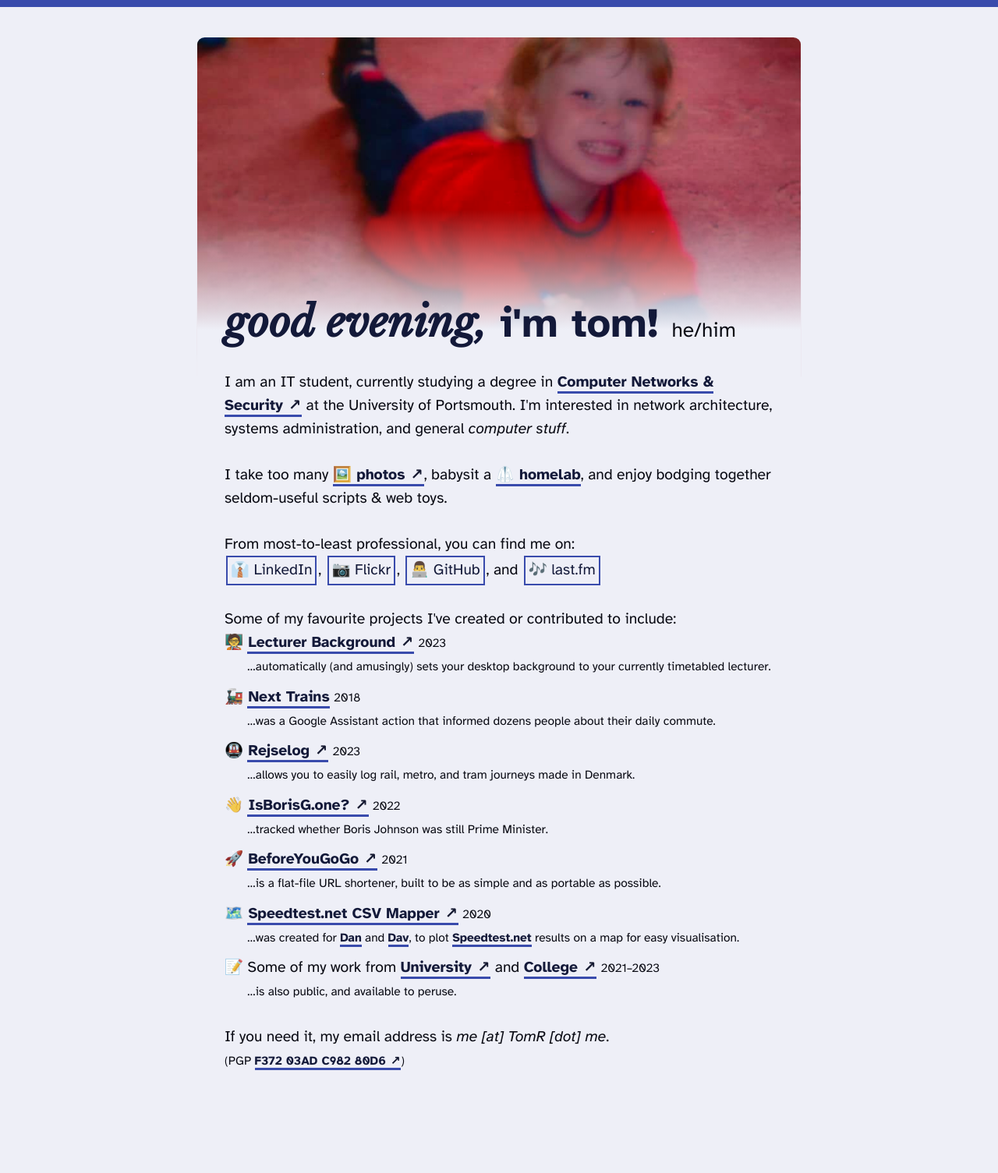
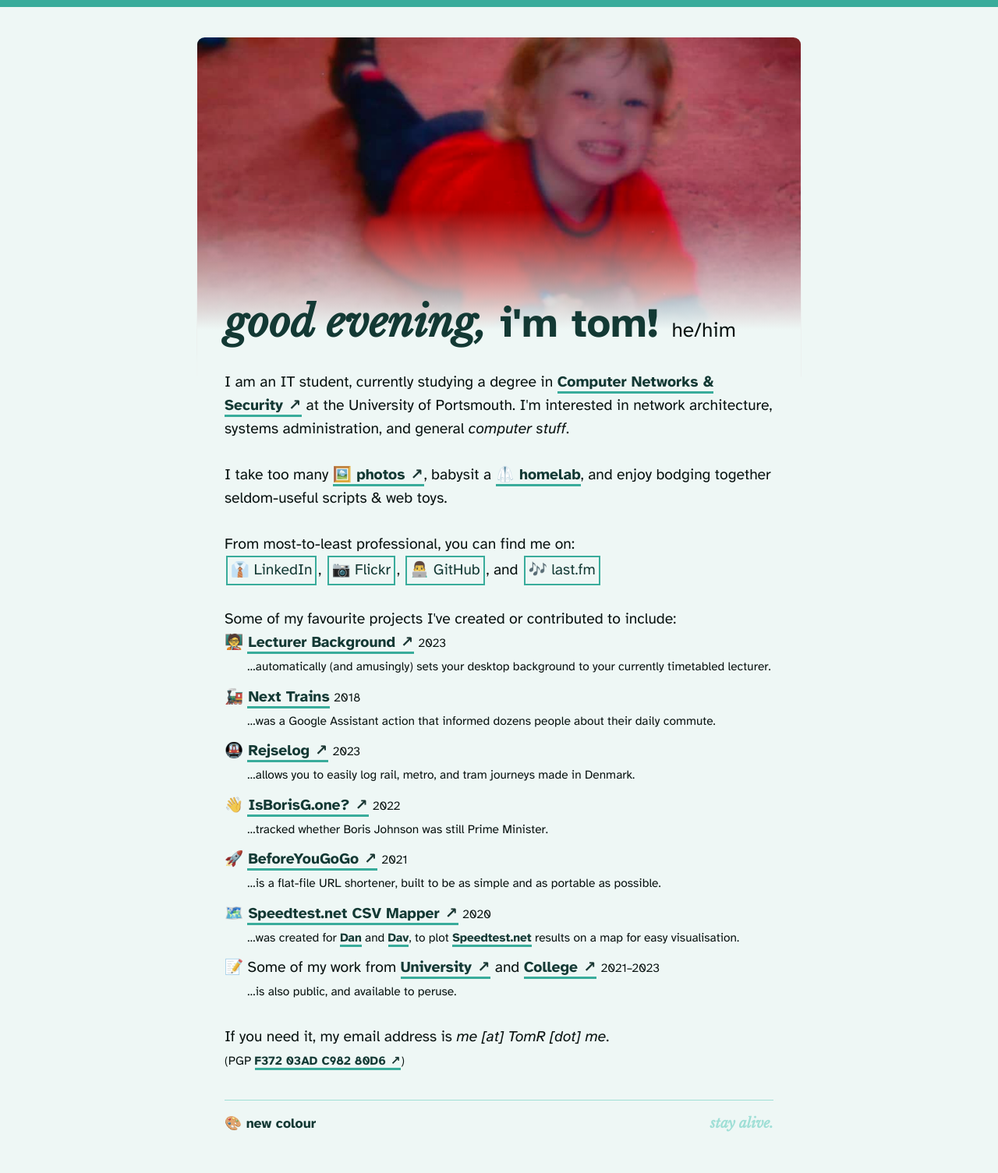
Before and after one commit to t5r7/thomasr.me, a Jekyll site: the page built from index.html, in a window 1280 px wide. Shown: the whole page at 78% size. Built offline with Jekyll 4.4.1, drawn with Linux system fonts in a browser that asks for light colours; before the commit the page ends 1405 px from its top, so only the background shows below that.

Commit message:
footer, 404 page, more stuff from old ver

```diff
--- a/_includes/footer.html
+++ b/_includes/footer.html
@@ -1,3 +1,12 @@
+<footer>
+	<p>
+		<a href="javascript:randomAccent()" id="new-colour"><span class="emoji-icon" aria-hidden="true">🎨</span> New Colour</a>
+	</p>
+
+	<p>
+		<a href="https://www.youtube.com/watch?v=657TZDHZqj4" id="stay-alive" aria-hidden="true">Stay Alive.</a>
+	</p>
+</footer>
 
 <script src="{{ site.baseurl }}static/js/accent.js"></script>
 
--- a/index.html
+++ b/index.html
@@ -101,7 +101,7 @@ permalink: /
     <h2 class="sr-only">Contact</h2>
 
     <p>
-        If you need it, my email address is <em id="js-email-text">me [at] TomR [dot] me</em>.
+        If you need it, my email address is <em id="js-email">me [at] TomR [dot] me</em>.
         <span class="smol" style="display: block;">(PGP <a href="https://keys.openpgp.org/vks/v1/by-fingerprint/AAE3375755B3B3F9BDDA32FCF37203ADC98280D6" target="_blank" rel="nofollow noreferrer">F372 03AD C982 80D6{{externalLink}}</a>)</span>
     </p>
 </section>
--- a/static/css/_combined.scss
+++ b/static/css/_combined.scss
@@ -43,3 +43,4 @@ $width: var(--width, 40em);
 @import 'core';
 @import 'headers';
 @import 'home';
+@import 'footer';
--- a/static/css/_core.scss
+++ b/static/css/_core.scss
@@ -28,6 +28,10 @@ aside#colour-bar {
 	width: 100vw;
 	height: 1em;
 	background-color: $c;
+
+	&.pride {
+		background: linear-gradient(90deg,red 0%,#ff9a00 10%,#d0de21 20%,#4fdc4a 30%,#3fdad8 40%,#2fc9e2 50%,#1c7fee 60%,#5f15f2 70%,#ba0cf8 80%,#fb07d9 90%,red 100%);
+	}
 }
 
 a[href]:not(.butt) {
--- /dev/null
+++ b/static/css/_footer.scss
@@ -0,0 +1,33 @@
+footer {
+	max-width: $width;
+	margin: 2em auto;
+	text-transform: lowercase;
+
+	border-top: 0.1em solid $cDark;
+	@include in-light-mode() {
+		border-top-color: $cLight;
+	}
+
+	display: flex;
+	justify-content: space-between;
+
+	a#new-colour {
+		border-bottom: none;
+	}
+
+	a#stay-alive {
+		color: $cDark;
+		font-family: $fonts-fancy;
+		font-style: italic;
+
+		@include in-light-mode() {
+			color: $cLight;
+		}
+
+		border-bottom: none;
+
+		&:hover:not(:focus) {
+			color: $c;
+		}
+	}
+}
--- a/static/js/accent.js
+++ b/static/js/accent.js
@@ -37,7 +37,7 @@ function hslToHex(h, s, l) {
 	return `#${f(0)}${f(8)}${f(4)}`;
 }
 
-
+function randomAccent() {
 	const lastColour = localStorage.getItem("last-colour");
 
 	// if last colour doesn't exist
@@ -53,3 +53,13 @@ if (!lastColour) {
 
 		setColour(newColour);
 	}
+}
+
+window.onload = randomAccent;
+
+// Rainbow Colour Bar (Summer Pride!!)
+const now = new Date();
+if ([5, 6, 7].includes(now.getMonth())) { // if June, July or Aug
+	document.getElementById('colour-bar').classList.add('pride');
+	document.getElementById('colour-bar').setAttribute('title', 'Happy Pride! <3');
+}
--- a/static/js/greeting.js
+++ b/static/js/greeting.js
@@ -1,4 +1,6 @@
-let now = new Date();
+// homepage greeting and email deobfuscation
+
+// now is already defined by the accent colour script
 let h = now.getHours();
 
 let greeting = "Hello,";
@@ -8,3 +10,6 @@ if (h >= 18 && h < 22) greeting = "Good&nbsp;Evening,"; // 18-22
 if (h >= 22) greeting = "Good&nbsp;Evening,"; // 22-23
 
 document.getElementById('js-greeting').innerHTML = greeting;
+
+const email = atob('bWVAVG9tUi5tZQ==');
+document.getElementById('js-email-text').innerHTML = email;
```
Also changed, not shown: 404.md (added, +24 -0 lines), robots.txt (added, +15 -0 lines), static/js/404.js (added, +19 -0 lines), favicon.ico (added). Lines whose indentation alone changed are shown as unchanged.
